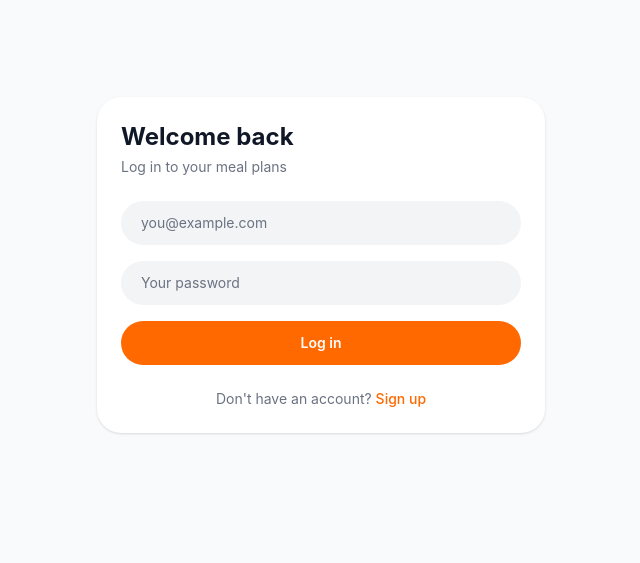
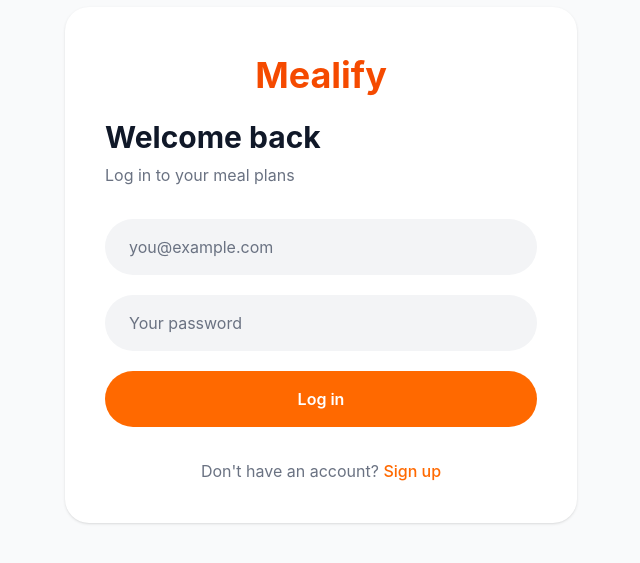
Before and after one commit to taylin1/Meal-planner, a React (Vite) app in the folder client/: page /login in a window 1280 px wide. Shown: the part 135-698 px from the top of the page, without its empty margins (319-959 px from the left). Built offline with nearby package versions, Linux system fonts and the light colour scheme; no server answers.

Commit message:
Created a heading in login page and made sizing of the login and signup boxes max-w-lg

```diff
--- a/client/src/Pages/LoginPage.jsx
+++ b/client/src/Pages/LoginPage.jsx
@@ -35,23 +35,27 @@ function LoginPage (){
   return(
 
 <div className="min-h-screen bg-gray-50 flex items-center justify-center px-4">
-      <div className="w-full max-w-md bg-white rounded-3xl p-6 shadow-sm">
-        <h1 className="text-2xl font-bold text-gray-900 mb-1">Welcome back</h1>
-        <p className="text-gray-500 text-sm mb-6">Log in to your meal plans</p>
+
+      <div className="w-full max-w-lg bg-white rounded-3xl p-10 shadow-sm">
+         <div className="font-bold p-2 mb-4 text-4xl text-center text-orange-600">
+        <h1>Mealify</h1>
+      </div>
+        <h1 className="text-3xl font-bold text-gray-900 mb-2">Welcome back</h1>
+        <p className="text-gray-500 text-base mb-8">Log in to your meal plans</p>
 
         {errorMessage && (
-          <div className="bg-red-50 text-red-500 text-sm rounded-2xl px-4 py-3 mb-6">
+          <div className="bg-red-50 text-red-500 text-base rounded-2xl px-5 py-4 mb-8">
             {errorMessage}
           </div>
         )}
 
-        <div className="flex flex-col gap-4">
+        <div className="flex flex-col gap-5">
           <input
             type="email"
             placeholder="you@example.com"
             value={email}
             onChange={handleEmailChange}
-            className="w-full bg-gray-100 text-gray-900 rounded-full px-5 py-3 text-sm outline-none placeholder:text-gray-500 focus:ring-2 focus:ring-orange-500"
+            className="w-full bg-gray-100 text-gray-900 rounded-full px-6 py-4 text-base outline-none placeholder:text-gray-500 focus:ring-2 focus:ring-orange-500"
           />
 
           <input
@@ -59,19 +63,19 @@ function LoginPage (){
             placeholder="Your password"
             value={password}
             onChange={handlePasswordChange}
-            className="w-full bg-gray-100 text-gray-900 rounded-full px-5 py-3 text-sm outline-none placeholder:text-gray-500 focus:ring-2 focus:ring-orange-500"
+            className="w-full bg-gray-100 text-gray-900 rounded-full px-6 py-4 text-base outline-none placeholder:text-gray-500 focus:ring-2 focus:ring-orange-500"
           />
 
           <button
             onClick={handleLogin}
             disabled={loading}
-            className="w-full bg-orange-500 hover:bg-orange-600 text-white font-semibold rounded-full py-3 text-sm disabled:opacity-50"
+            className="w-full bg-orange-500 hover:bg-orange-600 text-white font-semibold rounded-full py-4 text-base disabled:opacity-50"
           >
             {loading ? 'Logging in...' : 'Log in'}
           </button>
         </div>
 
-        <p className="text-gray-500 text-sm text-center mt-6">
+        <p className="text-gray-500 text-base text-center mt-8">
           Don't have an account?{' '}
           <Link to="/signup" className="text-orange-500 hover:text-orange-600 font-medium">Sign up</Link>
         </p>
--- a/client/src/Pages/SignUpPage.jsx
+++ b/client/src/Pages/SignUpPage.jsx
@@ -37,23 +37,23 @@ function SignUpPage (){
 
     return(
        <div className="min-h-screen bg-gray-50 flex items-center justify-center px-4">
-      <div className="w-full max-w-md bg-white rounded-3xl p-6 shadow-sm">
-        <h1 className="text-2xl font-bold text-gray-900 mb-1">Create an account</h1>
-        <p className="text-gray-500 text-sm mb-6">Sign up to plan your meals</p>
+      <div className="w-full max-w-lg bg-white rounded-3xl p-10 shadow-sm">
+        <h1 className="text-3xl font-bold text-gray-900 mb-2">Create an account</h1>
+        <p className="text-gray-500 text-base mb-8">Sign up to plan your meals</p>
 
         {errorMessage && (
-          <div className="bg-red-50 text-red-500 text-sm rounded-2xl px-4 py-3 mb-6">
+          <div className="bg-red-50 text-red-500 text-base rounded-2xl px-5 py-4 mb-8">
             {errorMessage}
           </div>
         )}
 
-        <div className="flex flex-col gap-4">
+        <div className="flex flex-col gap-5">
           <input
             type="email"
             placeholder="you@example.com"
             value={email}
             onChange={handleEmailChange}
-            className="w-full bg-gray-100 text-gray-900 rounded-full px-5 py-3 text-sm outline-none placeholder:text-gray-500 focus:ring-2 focus:ring-orange-500"
+            className="w-full bg-gray-100 text-gray-900 rounded-full px-6 py-4 text-base outline-none placeholder:text-gray-500 focus:ring-2 focus:ring-orange-500"
           />
 
           <input
@@ -61,19 +61,19 @@ function SignUpPage (){
             placeholder="Min. 6 characters"
             value={password}
             onChange={handlePasswordChange}
-            className="w-full bg-gray-100 text-gray-900 rounded-full px-5 py-3 text-sm outline-none placeholder:text-gray-500 focus:ring-2 focus:ring-orange-500"
+            className="w-full bg-gray-100 text-gray-900 rounded-full px-6 py-4 text-base outline-none placeholder:text-gray-500 focus:ring-2 focus:ring-orange-500"
           />
 
           <button
             onClick={handleSignup}
             disabled={loading}
-            className="w-full bg-orange-500 hover:bg-orange-600 text-white font-semibold rounded-full py-3 text-sm disabled:opacity-50"
+            className="w-full bg-orange-500 hover:bg-orange-600 text-white font-semibold rounded-full py-4 text-base disabled:opacity-50"
           >
             {loading ? 'Creating account...' : 'Sign up'}
           </button>
         </div>
 
-        <p className="text-gray-500 text-sm text-center mt-6">
+        <p className="text-gray-500 text-base text-center mt-8">
           Already have an account?{' '}
           <Link to="/login" className="text-orange-500 hover:text-orange-600 font-medium">Log in</Link>
         </p>
```
